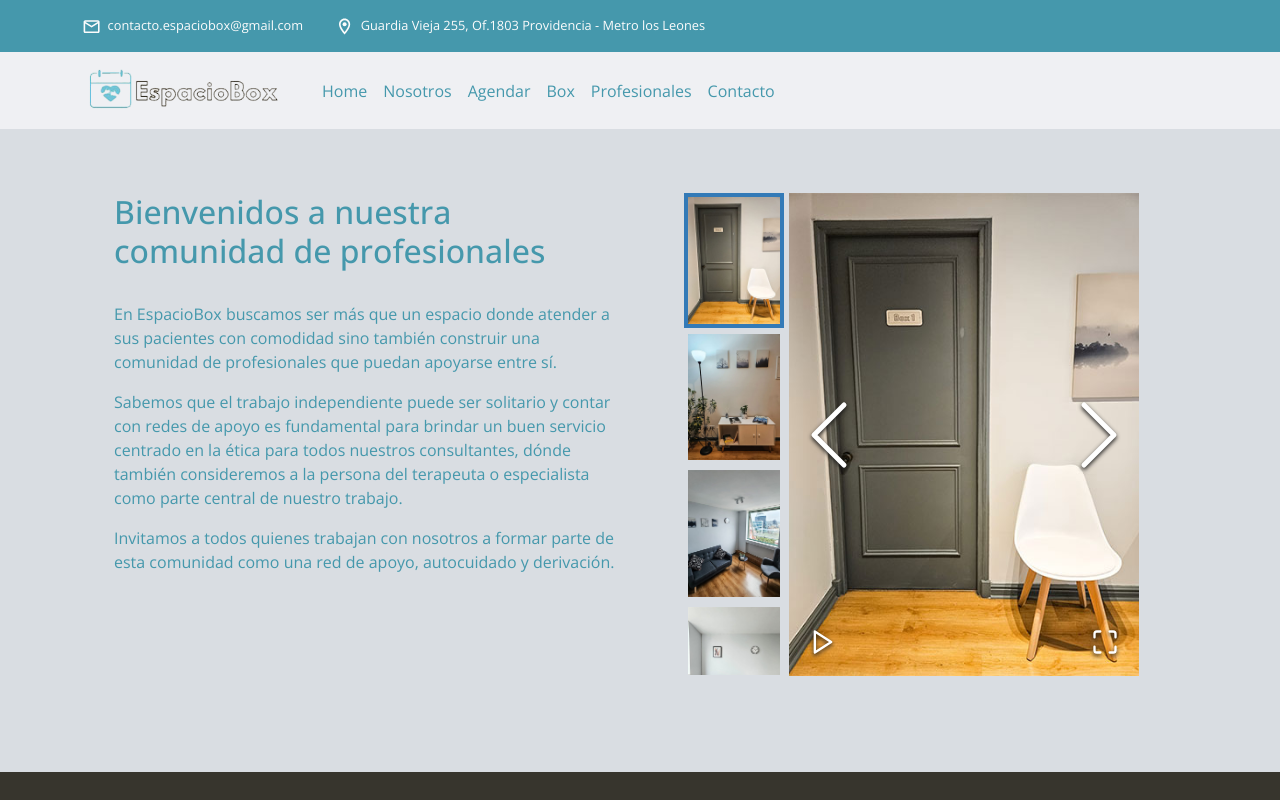
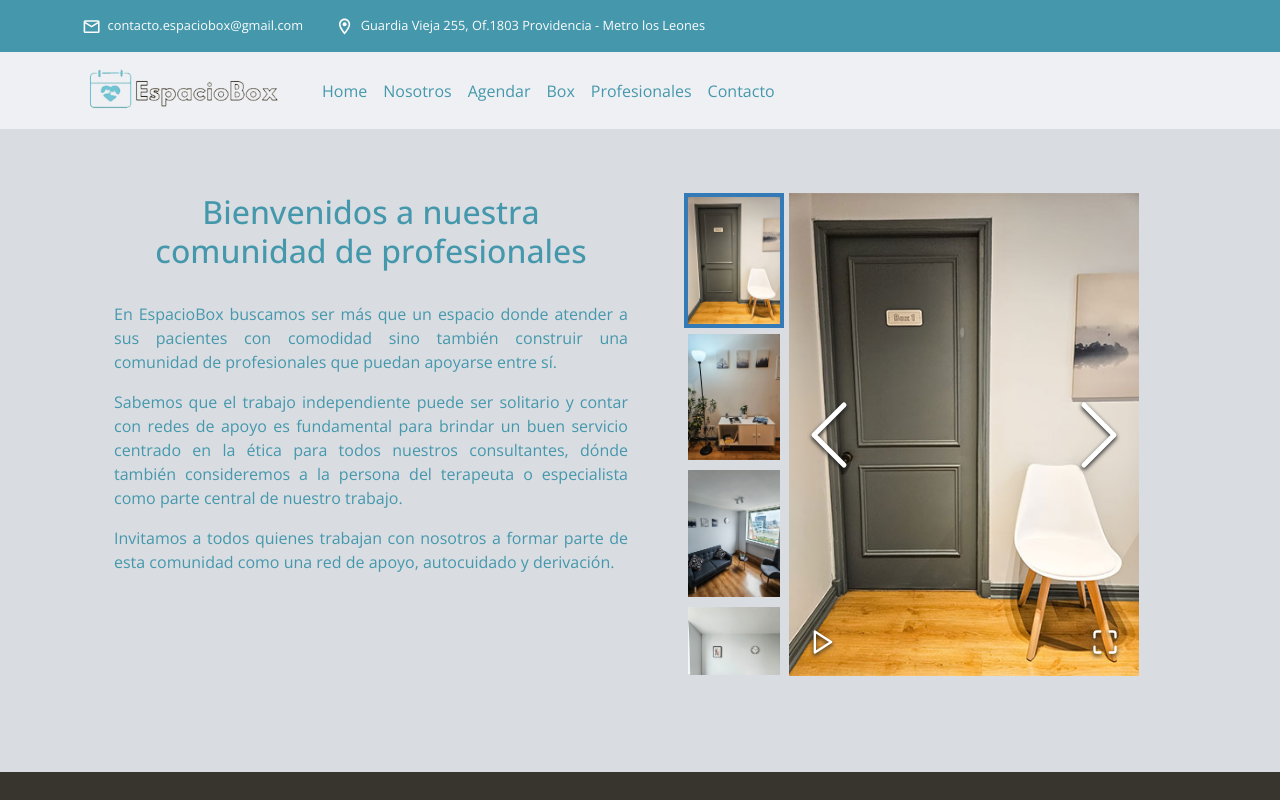
Before and after one commit to ssalinascalibar/espacio-box-noLogin, a React (Vite) app: page /boxes in a window 1280 px wide. Shown: the top 800 px of the page. Built offline with nearby package versions, Linux system fonts and the light colour scheme.

Commit message:
justify boxes text

```diff
--- a/src/features/boxes/Boxes.jsx
+++ b/src/features/boxes/Boxes.jsx
@@ -42,13 +42,13 @@ export default function Boxes() {
           <div id="boxes-content">
             <Row>
               <Col xs={12} lg={6}>
-                <h2>Bienvenidos a nuestra comunidad de profesionales</h2>
-                <p>
+                <h2  style={{textAlign: "center"}}>Bienvenidos a nuestra comunidad de profesionales</h2>
+                <p style={{textAlign: "justify"}}>
                   En EspacioBox buscamos ser más que un espacio donde atender a
                   sus pacientes con comodidad sino también construir una
                   comunidad de profesionales que puedan apoyarse entre sí.
                 </p>
-                <p>
+                <p  style={{textAlign: "justify"}}>
                   Sabemos que el trabajo independiente puede ser solitario y
                   contar con redes de apoyo es fundamental para brindar un buen
                   servicio centrado en la ética para todos nuestros
@@ -56,7 +56,7 @@ export default function Boxes() {
                   terapeuta o especialista como parte central de nuestro
                   trabajo.
                 </p>
-                <p>
+                <p  style={{textAlign: "justify"}}>
                   Invitamos a todos quienes trabajan con nosotros a formar parte
                   de esta comunidad como una red de apoyo, autocuidado y
                   derivación.
```
